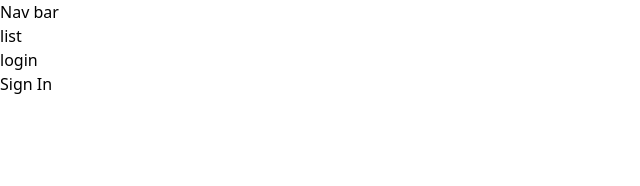
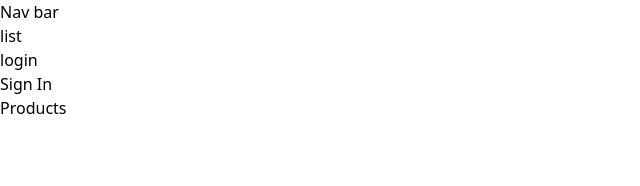
Before and after one commit to codify01/mayCombine, a React (Vite) app in the folder client/: page /product in a window 1280 px wide. Shown: the top 186 px of the page, without its empty margins (0-640 px from the left). Built offline with nearby package versions, Linux system fonts and the light colour scheme.

Commit message:
nexted route

```diff
--- a/client/src/App.jsx
+++ b/client/src/App.jsx
@@ -4,6 +4,7 @@ import ListOfStudent from './components/ListOfStudent'
 import SignIn from './components/SignIn'
 import { Route, Routes } from 'react-router-dom'
 import NavBar from './components/NavBar'
+import Product from './components/Product'
 
 const App = () => {
   return (
@@ -13,6 +14,7 @@ const App = () => {
         <Route path='/' element={ <SignUp/>}/>
         <Route path='/list' element={ <ListOfStudent/>}/>
         <Route path='/login' element={ <SignIn/>}/>
+        <Route path='/product' element={ <Product/>}/>
       </Routes>
    </>
   )
--- a/client/src/components/NavBar.jsx
+++ b/client/src/components/NavBar.jsx
@@ -1,5 +1,5 @@
 import React from 'react'
-import { Link } from 'react-router-dom'
+import { Link, Outlet } from 'react-router-dom'
 
 const NavBar = () => {
   return (
--- /dev/null
+++ b/client/src/components/Product.jsx
@@ -0,0 +1,13 @@
+import React from 'react'
+
+const Product = () => {
+  return (
+    <div>
+        <div>
+            <h1>Products</h1>
+        </div>
+    </div>
+  )
+}
+
+export default Product
```
Also changed, not shown: client/src/components/ListOfProducts.jsx (added, +11 -0 lines).
